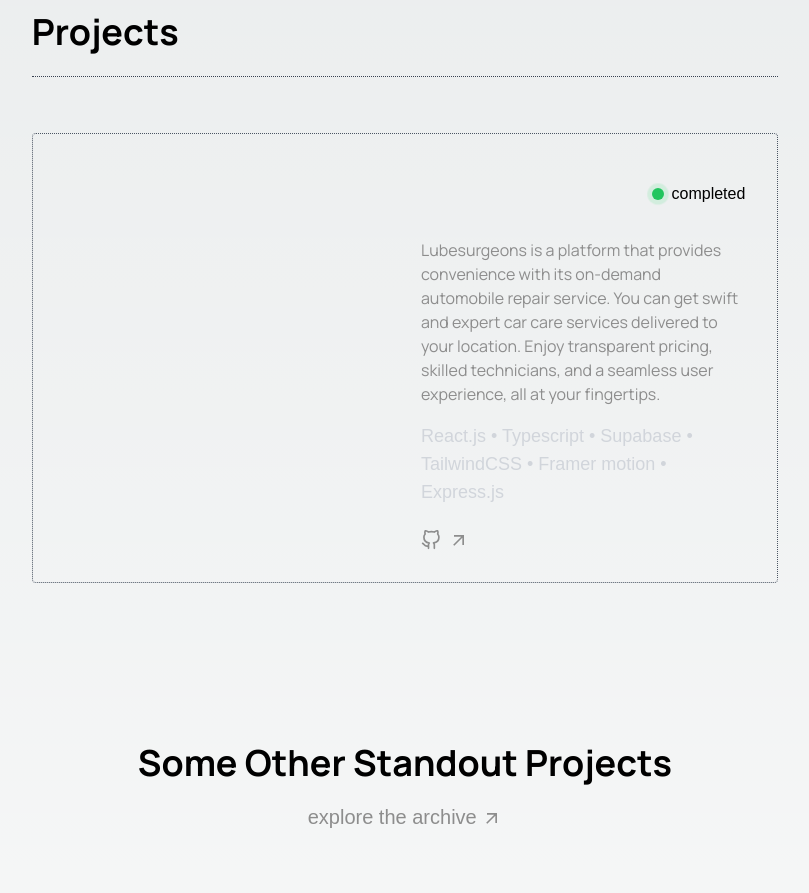
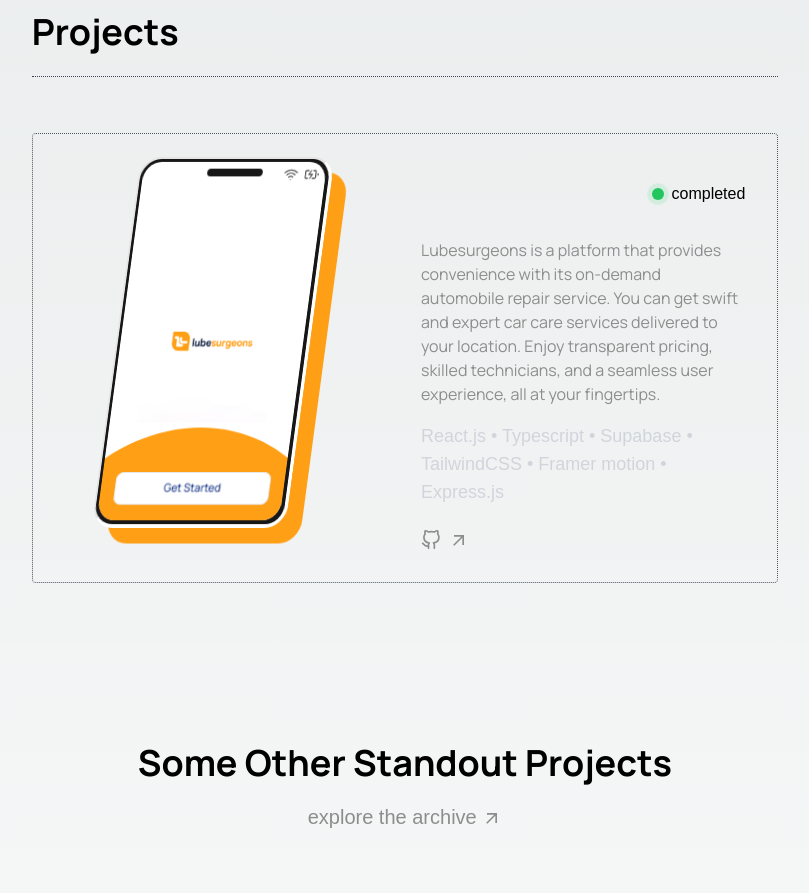
Before and after one commit to zyzer01/portfolio-zyzer, a Next.js app: page / in a window 1280 px wide. Shown: the part 2240-3133 px from the top of the page, without its empty margins (235-1044 px from the left). Built offline with nearby package versions, Linux system fonts and the light colour scheme; a web font is replaced by a local one.

Commit message:
update Projects.tsx, interfaces.ts and tailwind.config.ts

```diff
--- /dev/null
+++ b/src/components/FloatingPhone.tsx
@@ -0,0 +1,61 @@
+import { motion } from 'framer-motion';
+import Image from 'next/image';
+import { FiBatteryCharging, FiWifi } from 'react-icons/fi';
+import lubesurgeons from '/public/images/Lubesurgeons main logo.webp';
+import { PhoneProps } from '@/utils/interfaces';
+
+const FloatingPhone: React.FC<PhoneProps> = ({ imageSrc, bgColor, hasTopBanner }) => {
+  return (
+    <div
+      style={{
+        transformStyle: 'preserve-3d',
+        transform: 'rotateY(-30deg) rotateX(15deg)',
+      }}
+      className="rounded-[24px] bg-lubesurgeons">
+      <motion.div
+        initial={{
+          transform: 'translateZ(8px) translateY(-2px)',
+        }}
+        animate={{
+          transform: 'translateZ(32px) translateY(-8px)',
+        }}
+        transition={{
+          repeat: Infinity,
+          repeatType: 'mirror',
+          duration: 2,
+          ease: 'easeInOut',
+        }}
+        className="relative h-96 w-56 rounded-[24px] border-2 border-b-4 border-r-4 border-white border-l-neutral-200 border-t-neutral-200 bg-neutral-900 p-1 pl-[3px] pt-[3px]">
+        <HeaderBar />
+        <div className="relative z-0 grid h-full w-full place-content-center overflow-hidden rounded-[20px] bg-white">
+          <Image src={imageSrc} alt="Lubesurgeons logo" width={150} height={50} />
+
+          <button className="absolute bottom-4 left-4 right-4 z-10 rounded-lg border-[1px] bg-white py-2 text-xs font-medium text-blue-900 backdrop-blur">
+            Get Started
+          </button>
+
+          {hasTopBanner && (
+            <div className={`absolute -left-32 -top-32 h-64 w-64 rounded-full ${bgColor}`} />
+          )}
+          <div
+            className={`absolute -bottom-72 left-[50%] h-96 w-96 -translate-x-[50%] rounded-full ${bgColor}`}
+          />
+        </div>
+      </motion.div>
+    </div>
+  );
+};
+
+const HeaderBar = () => {
+  return (
+    <>
+      <div className="absolute left-[50%] top-2.5 z-10 h-2 w-16 -translate-x-[50%] rounded-md bg-neutral-900"></div>
+      <div className="absolute right-3 top-2 z-10 flex gap-2">
+        <FiWifi className="text-neutral-600" />
+        <FiBatteryCharging className="text-neutral-600" />
+      </div>
+    </>
+  );
+};
+
+export default FloatingPhone;
--- a/src/components/Projects.tsx
+++ b/src/components/Projects.tsx
@@ -1,6 +1,7 @@
 'use client';
+
 import { motion, useAnimation } from 'framer-motion';
-import lubesurgeons1 from '/public/images/lubesurgeons.png';
+import lubesurgeons from '/public/images/lubesurgeons.png';
 import lubesurgeons2 from '/public/images/cloudnetvox.png';
 import Link from 'next/link';
 import { FiGithub } from 'react-icons/fi';
@@ -8,6 +9,7 @@
 import Heading from './ui/Heading';
 import { projects } from '@/utils/items';
 import Image from 'next/image';
+import FloatingPhone from './FloatingPhone';
 const Projects = () => {
   const hoverAnimation = useAnimation();
   return (
@@ -18,34 +20,12 @@
 
       {projects.map((item) => (
         <div
-          className="grid grid-cols-2 gap-8 place-items-center border border-gray-600 border-dotted rounded p-8"
+          className="relative grid grid-cols-2 gap-8 place-items-center border border-gray-600 border-dotted rounded p-8"
           key={item.id}>
-          <motion.div
-            // ... other props
-            whileHover={{ scale: 1.05 }} // Optional: Add a subtle scale effect on hover
-          >
-            <div className="relative">
-              <img
-                src="/images/lubesurgeons.png"
-                alt=""
-                layout="fill"
-                className="absolute inset-0 z-0"
-              />
-              <motion.img
-                src="/images/cloudnetvox.png" // Replace with the actual hover image path
-                alt=""
-                layout="fill" // Assuming you want the hover image to fill the same space
-                className="absolute inset-0 z-10"
-                initial={{ y: 100 }}
-                animate={hoverAnimation}
-                variants={{
-                  hidden: { y: 100 },
-                  visible: { y: 0 },
-                }}
-              />
-            </div>
-            {/* ... other content */}
-          </motion.div>
+          <div>
+            <FloatingPhone imageSrc={lubesurgeons} bgColor="bg-lubesurgeons" />
+          </div>
+
           <div>
             <div className="flex items-center justify-between">
               <Heading projectName={item.name} color={item.color} />
--- a/src/utils/interfaces.ts
+++ b/src/utils/interfaces.ts
@@ -7,3 +7,9 @@
   projectName: string;
   color: string;
 }
+
+export interface PhoneProps {
+  imageSrc: any;
+  bgColor: string;
+  hasTopBanner?: boolean;
+}
--- a/tailwind.config.ts
+++ b/tailwind.config.ts
@@ -21,6 +21,8 @@
         secondary: '#662D8C',
         bright: '#FEFEFE',
         shade: '#8D8D8D',
+        cloudnetvox: '#06155A',
+        lubesurgeons: '#FF9F15',
       },
     },
   },
```
Also changed, not shown: public/images/Lubesurgeons main logo.webp (added).
